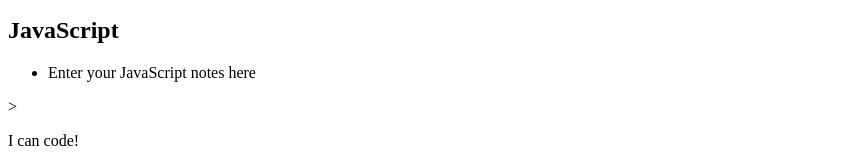
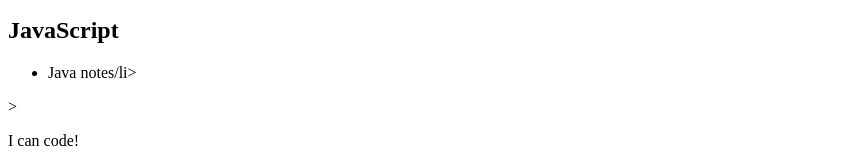
Before and after one commit to MotoDTop/new-prework-study-guide, a plain HTML site: page index.html in a window 1280 px wide. Shown: the part 1171-1325 px from the top of the page, without its empty margins (0-866 px from the left). Drawn offline with Linux system fonts and the light colour scheme.

Commit message:
made changes so I can push to main

```diff
--- a/index.html
+++ b/index.html
@@ -42,7 +42,7 @@
       <section class="card" id="javascript-section">
         <h2>JavaScript</h2>
         <ul>
-          <li>Enter your JavaScript notes here</li>
+          <li>Java notes/li>
         </ul>
 
       </section>>
```
